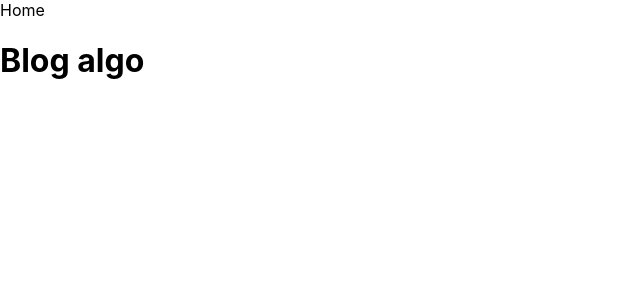
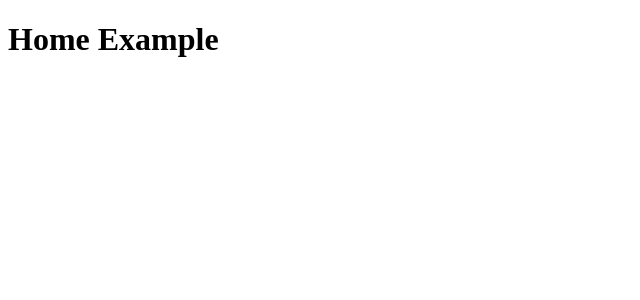
Before and after one commit to EcommerceUAJL/E-commerce, a Next.js app: page /detail in a window 1280 px wide. Shown: the top 300 px of the page, without its empty margins (0-640 px from the left). Built offline with nearby package versions, Linux system fonts and the light colour scheme.

Commit message:
refactor/pages

```diff
--- a/src/pages/[id].tsx
+++ /dev/null
@@ -1,19 +0,0 @@
-import { GetServerSideProps } from 'next';
-import Link from 'next/link';
-import { FC } from 'react';
-import { BlogPost } from 'src/shared/types/blog-post';
-
-type TBlogProps = {
-  post: BlogPost;
-};
-
-const Blog: FC<TBlogProps> = ({ post = { title: "algo" } }) => {
-  return (
-    <div>
-      <Link href={'/'}>Home</Link>
-      <h1>Blog {post.title}</h1>
-    </div>
-  );
-};
-
-export default Blog;
--- a/src/pages/_app.tsx
+++ /dev/null
@@ -1,12 +0,0 @@
-import '../styles/globals.css';
-
-type MyAppProps = {
-  Component: keyof JSX.IntrinsicElements;
-  pageProps: any;
-};
-
-function MyApp({ Component, pageProps }: MyAppProps) {
-  return <Component {...pageProps} />;
-}
-
-export default MyApp;
--- a/src/pages/home.tsx
+++ b/src/pages/detail/index.tsx
@@ -3,19 +3,10 @@ import Link from 'next/link';
 import { FC } from 'react';
 import { BlogPost } from 'src/shared/types/blog-post';
 
-type THomeProps = {
-  blogPosts: BlogPost[];
-};
-
-const HomeExample: FC<THomeProps> = ({ blogPosts = [] }) => {
+const HomeExample = () => {
   return (
     <div>
       <h1>Home Example</h1>
-      {blogPosts.map(({ title, id }) => (
-        <div key={id}>
-          <Link href={`/${id}`}>{title}</Link>
-        </div>
-      ))}
     </div>
   );
 };
```
Also changed, not shown: src/styles/NavStyles.ts (renamed from src/styles/NavStyles.tsx).
